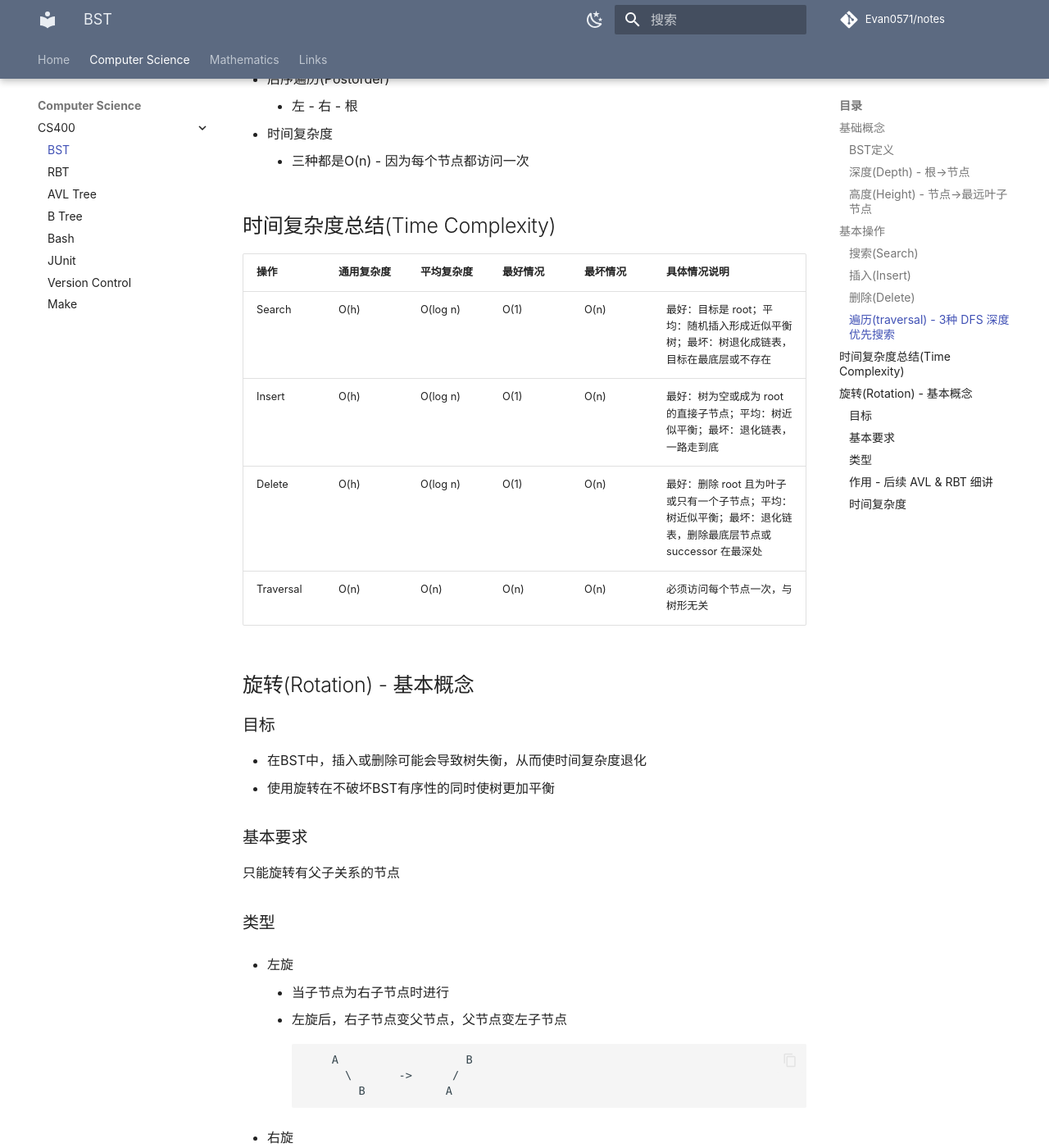
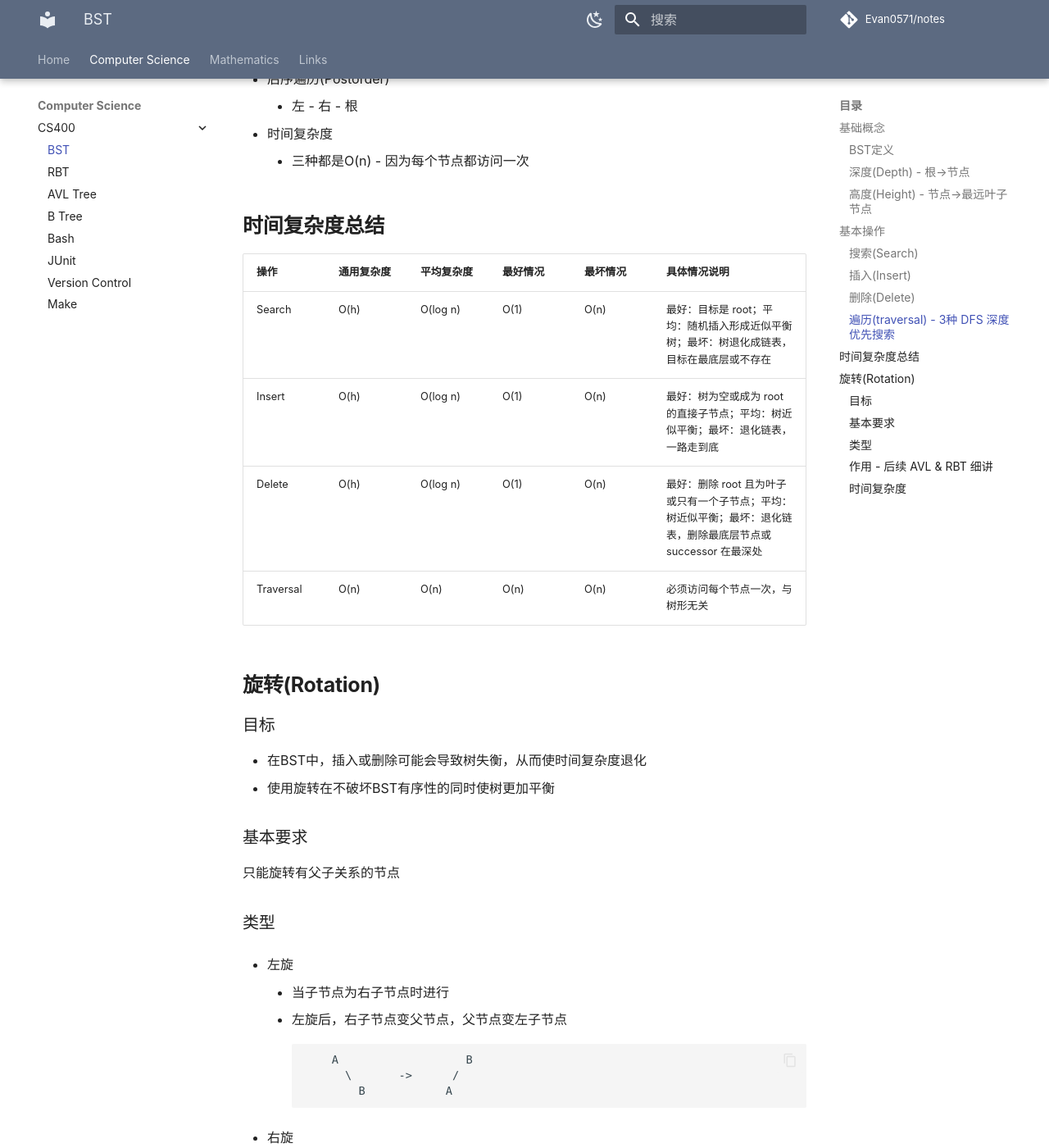
Before and after one commit to Evan0571/notes, an MkDocs documentation site: the page built from docs/computer-science/cs400/bst.md, in a window 1280 px wide and 1400 px high, scrolled down 2374 px. Shown: the whole window at 82% size. Built offline with MkDocs 1.6.1 and Material for MkDocs 9.7.7, drawn with Linux system fonts in a browser that asks for light colours; comment, search, counter and statistics services are not loaded.

Commit message:
bst note up

```diff
--- a/docs/computer-science/cs400/bst.md
+++ b/docs/computer-science/cs400/bst.md
@@ -1,6 +1,6 @@
 # BST：二叉搜索树
 
-## 基础概念
+## **基础概念**
 
 ### BST定义
 - 每个父节点(parent)最多两个子节点(child)
@@ -17,7 +17,7 @@
 - 树高(height of tree) = 根节点高度
 - 空树高为-1
 
-## 基本操作
+## **基本操作**
 
 ### 搜索(Search)
 - 找key在树里的位置
@@ -68,7 +68,7 @@
 - 时间复杂度
     - 三种都是O(n) - 因为每个节点都访问一次
 
-## 时间复杂度总结(Time Complexity)
+## **时间复杂度总结**
 
 | 操作 | 通用复杂度 | 平均复杂度 | 最好情况 | 最坏情况 | 具体情况说明 |
 |------|------------|------------|----------|----------|--------------|
@@ -77,7 +77,7 @@
 | Delete | O(h) | O(log n) | O(1) | O(n) | 最好：删除 root 且为叶子或只有一个子节点；平均：树近似平衡；最坏：退化链表，删除最底层节点或 successor 在最深处 |
 | Traversal | O(n) | O(n) | O(n) | O(n) | 必须访问每个节点一次，与树形无关 |
 
-## 旋转(Rotation) - 基本概念
+## **旋转(Rotation)**
 
 ### 目标
 - 在BST中，插入或删除可能会导致树失衡，从而使时间复杂度退化
```
